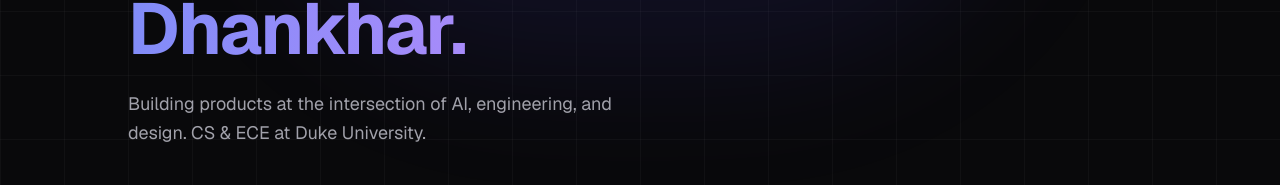
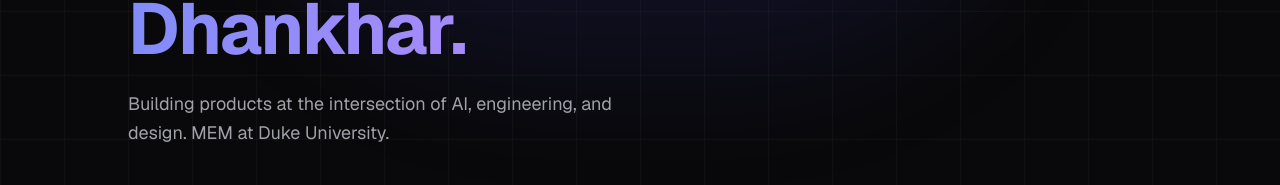
Before and after one commit to kabirdhankhar99-jpg/kabirdhankhar99-jpg.github.io, a Next.js app: page / in a window 1280 px wide. Shown: the part 373-558 px from the top of the page. Built offline with nearby package versions, Linux system fonts and the light colour scheme.

Commit message:
Update educational background in Hero component

```diff
--- a/app/page.tsx
+++ b/app/page.tsx
@@ -110,7 +110,7 @@
         </h1>
         <p className="text-lg text-zinc-400 max-w-lg leading-relaxed mb-10">
           Building products at the intersection of AI, engineering, and design.
-          CS &amp; ECE at Duke University.
+          MEM at Duke University.
         </p>
         <div className="flex items-center gap-4 flex-wrap">
           <a
```
